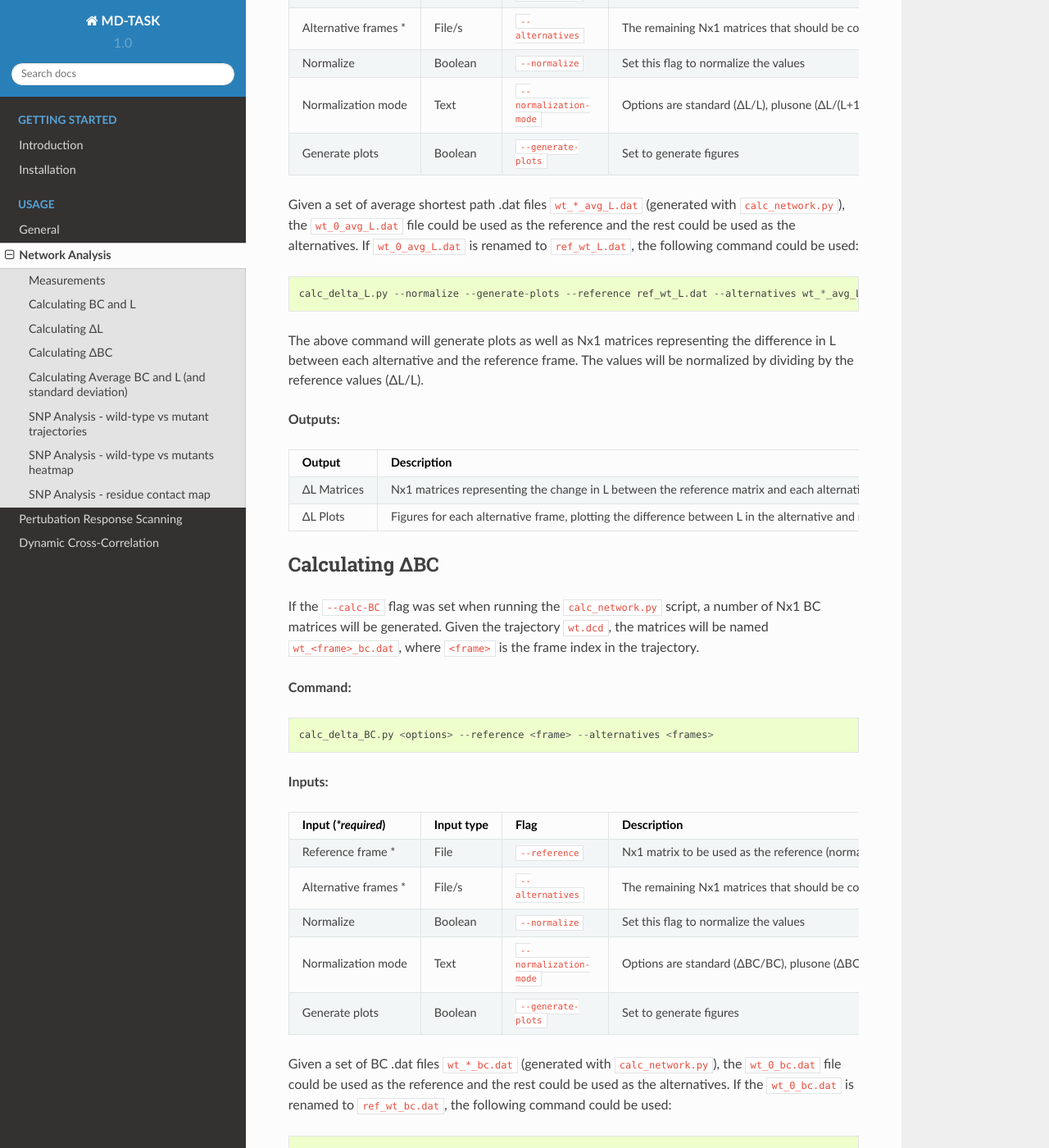
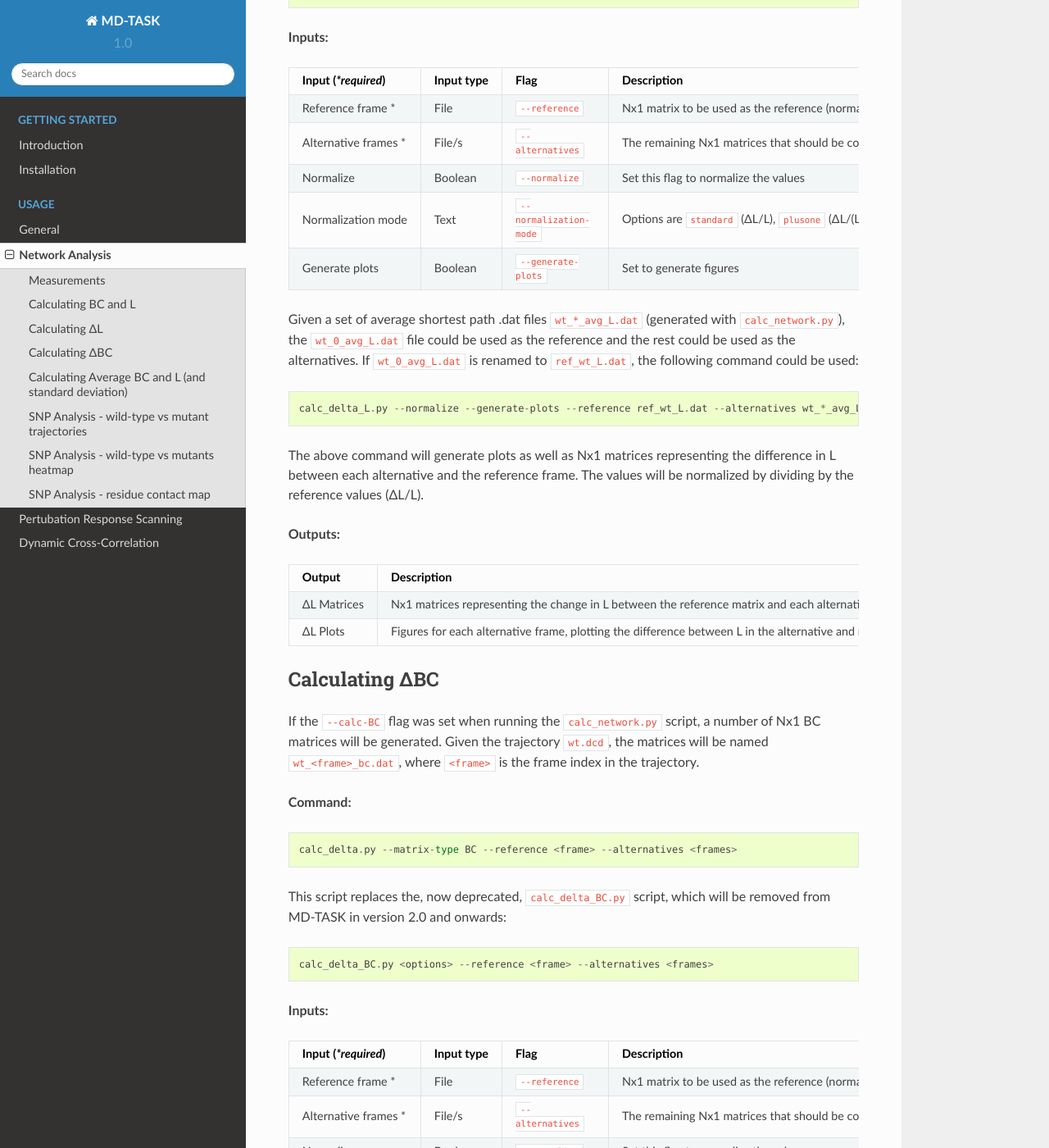
Before and after one commit to RUBi-ZA/MD-TASK, a Sphinx documentation site: the page built from docs/source/network.rst, in a window 1280 px wide and 1400 px high, scrolled down 2873 px. Shown: the whole window at 82% size. Built offline with Sphinx 7.4.7 and the Read the Docs theme 2.0.0, drawn with Linux system fonts in a browser that asks for light colours; some of the changed text lies outside the part shown.

Commit message:
Updated docs with new calc_delta.py script

```diff
--- a/calc_delta_BC.py
+++ b/calc_delta_BC.py
@@ -55,7 +55,7 @@ if __name__ == "__main__":
     if args.log_file:
         stream = open(args.log_file, 'w')
 
-    log("WARN: this script is deprecated and will be removed in a future version. Use 'calc_delta.py --matrix-type BC' instead.")
+    log("WARNING: this script is deprecated and will be removed in a future version. Use 'calc_delta.py --matrix-type BC' instead.")
 
     start = datetime.now()
     log("Started at: %s\n" % str(start))
--- a/calc_delta_L.py
+++ b/calc_delta_L.py
@@ -56,7 +56,7 @@ if __name__ == "__main__":
     if args.log_file:
         stream = open(args.log_file, 'w')
 
-    log("WARN: this script is deprecated and will be removed in a future version. Use 'calc_delta.py --matrix-type L' instead.")
+    log("WARNING: this script is deprecated and will be removed in a future version. Use 'calc_delta.py --matrix-type L' instead.")
 
     start = datetime.now()
     log("Started at: %s\n" % str(start))
--- a/docs/source/network.rst
+++ b/docs/source/network.rst
@@ -90,6 +90,10 @@ If the ``--calc-L`` flag in the previous command is set, a number of Nx1 L matri
 
 **Command:** ::
 
+	calc_delta.py --matrix-type L --reference <frame> --alternatives <frames>
+
+This script replaces the, now deprecated, ``calc_delta_L.py`` script, which will be removed from MD-TASK in version 2.0 and onwards: ::
+
 	calc_delta_L.py <options> --reference <frame> --alternatives <frames>
 
 **Inputs:**
@@ -100,7 +104,7 @@ If the ``--calc-L`` flag in the previous command is set, a number of Nx1 L matri
 Reference frame *          File         ``--reference``           Nx1 matrix to be used as the reference (normally the frame from time 0). Delta L will be worked out by comparing the alternative frames to this one.
 Alternative frames *       File/s       ``--alternatives``        The remaining Nx1 matrices that should be compared to the reference matrix
 Normalize                  Boolean      ``--normalize``           Set this flag to normalize the values
-Normalization mode         Text         ``--normalization-mode``  Options are standard (ΔL/L), plusone (ΔL/(L+1)), or nonzero (ΔL/L where L > 0 else ΔL) - default mode is 'default'
+Normalization mode         Text         ``--normalization-mode``  Options are ``standard`` (ΔL/L), ``plusone`` (ΔL/(L+1)), or ``nonzero`` (ΔL/L where L > 0 else ΔL) - default mode is ``standard``
 Generate plots             Boolean      ``--generate-plots``      Set to generate figures
 =========================  ===========  ========================  ========================================================================================================================================================
 
@@ -126,6 +130,10 @@ If the ``--calc-BC`` flag was set when running the ``calc_network.py`` script, a
 
 **Command:** ::
 
+	calc_delta.py --matrix-type BC --reference <frame> --alternatives <frames>
+
+This script replaces the, now deprecated, ``calc_delta_BC.py`` script, which will be removed from MD-TASK in version 2.0 and onwards: ::
+
 	calc_delta_BC.py <options> --reference <frame> --alternatives <frames>
 
 **Inputs:**
@@ -171,7 +179,7 @@ The ``avg_network.py`` script can be used to calculate and plot the average BC a
  Input (*\*required*)      Input type   Flag                  Description
 =========================  ===========  ====================  ========================================================================================================================================================
 Data *                     File/s       ``--data``            The .dat files that will be averaged
-Data types *               Text         ``--data-type``       Type of data - BC/delta-BC/L/delta-L
+Data type *                Text         ``--data-type``       Type of data - BC/delta-BC/L/delta-L
 Prefix                     Text         ``--prefix``          Prefix used to name outputs
 Generate plots             Boolean      ``--generate-plots``  Generate figures/plots
 X axis label               Text         ``--x-label``         Label for x-axis (use $\Delta$ for delta sign)
```
Also changed, not shown: other parts of docs/source/network.rst (+4 -4 lines).
